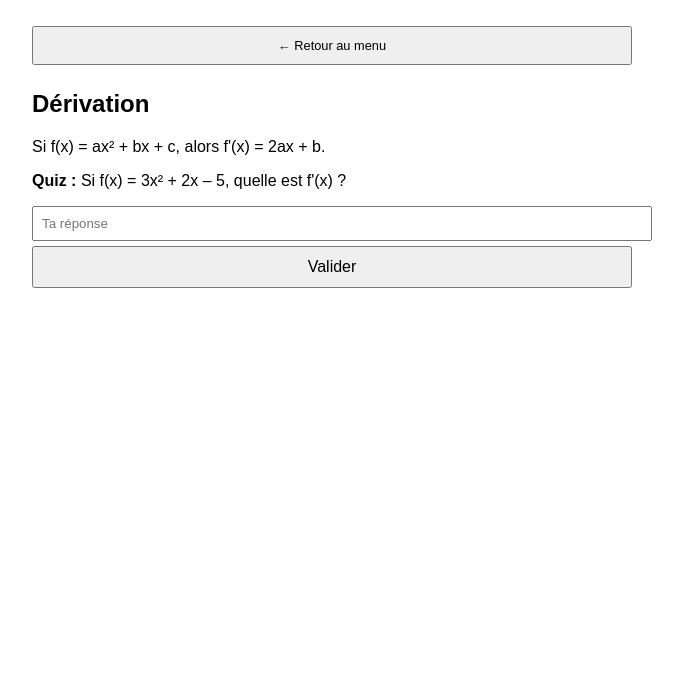
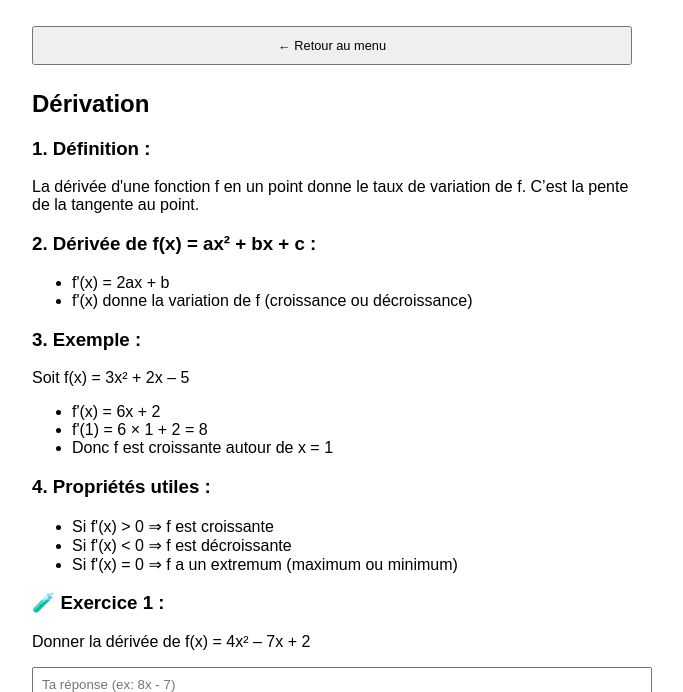
Before and after one commit to Hamed-aslaha/hamed-aslaha.github.io, a plain HTML site: page index.html in a window 1280 px wide. Both pictures are taken after a click on the button "2. Dérivation". Shown: the part 108-800 px from the top of the page, without its empty margins (308-991 px from the left). Drawn offline with Linux system fonts and the light colour scheme.

Commit message:
Update index.html
Ce commit ajoute une version enrichie du chapitre Dérivation dans le répétiteur de mathématiques. Il comprend :
- Une explication claire de la dérivée d’un trinôme
- Un exemple corrigé
- Deux exercices d’application interactifs

```diff
--- a/index.html
+++ b/index.html
@@ -73,6 +73,63 @@ function checkAnswer(correct) {
 
   document.getElementById('feedback').innerText = fb;
 }
+function showModule(id) {
+  document.getElementById('menu').style.display = 'none';
+  document.getElementById('module').style.display = 'block';
+  let html = '';
+
+  if (id === 'fonctions') {
+    html = `
+      <h2>Fonctions du second degré</h2>
+      <p>Soit f(x) = ax² + bx + c :</p>
+      <ul>
+        <li>Forme canonique : a(x – α)² + β</li>
+        <li>Discriminant : Δ = b² – 4ac</li>
+        <li>Racines : x = [–b ± √Δ] / (2a)</li>
+      </ul>
+      <p><strong>Quiz :</strong> Si f(x) = x² – 4x + 3, combien vaut Δ ?</p>
+      <input id="answer" placeholder="Ta réponse" style="width: 100%; padding: 8px;">
+      <button onclick="checkAnswer('4')">Valider</button>
+      <p id="feedback"></p>
+    `;
+  } else if (id === 'derivation') {
+    html = `
+      <h2>Dérivation</h2>
+      <h3>1. Définition :</h3>
+      <p>La dérivée d'une fonction f en un point donne le taux de variation de f. C’est la pente de la tangente au point.</p>
+      <h3>2. Dérivée de f(x) = ax² + bx + c :</h3>
+      <ul>
+        <li>f'(x) = 2ax + b</li>
+        <li>f'(x) donne la variation de f (croissance ou décroissance)</li>
+      </ul>
+      <h3>3. Exemple :</h3>
+      <p>Soit f(x) = 3x² + 2x – 5</p>
+      <ul>
+        <li>f'(x) = 6x + 2</li>
+        <li>f'(1) = 6 × 1 + 2 = 8</li>
+        <li>Donc f est croissante autour de x = 1</li>
+      </ul>
+      <h3>4. Propriétés utiles :</h3>
+      <ul>
+        <li>Si f'(x) &gt; 0 ⇒ f est croissante</li>
+        <li>Si f'(x) &lt; 0 ⇒ f est décroissante</li>
+        <li>Si f'(x) = 0 ⇒ f a un extremum (maximum ou minimum)</li>
+      </ul>
+      <h3>🧪 Exercice 1 :</h3>
+      <p>Donner la dérivée de f(x) = 4x² – 7x + 2</p>
+      <input id="answer1" placeholder="Ta réponse (ex: 8x - 7)" style="width: 100%; padding: 8px;">
+      <button onclick="checkAnswerEx1()">Valider</button>
+      <p id="feedback1"></p>
+      <h3>🧪 Exercice 2 :</h3>
+      <p>Soit f(x) = –2x² + 3x – 1. Calculer f'(2)</p>
+      <input id="answer2" placeholder="Ta réponse (nombre)" style="width: 100%; padding: 8px;">
+      <button onclick="checkAnswerEx2()">Valider</button>
+      <p id="feedback2"></p>
+    `;
+  }
+
+  document.getElementById('quizArea').innerHTML = html;
+}
 
   </script>
 </body>
```
